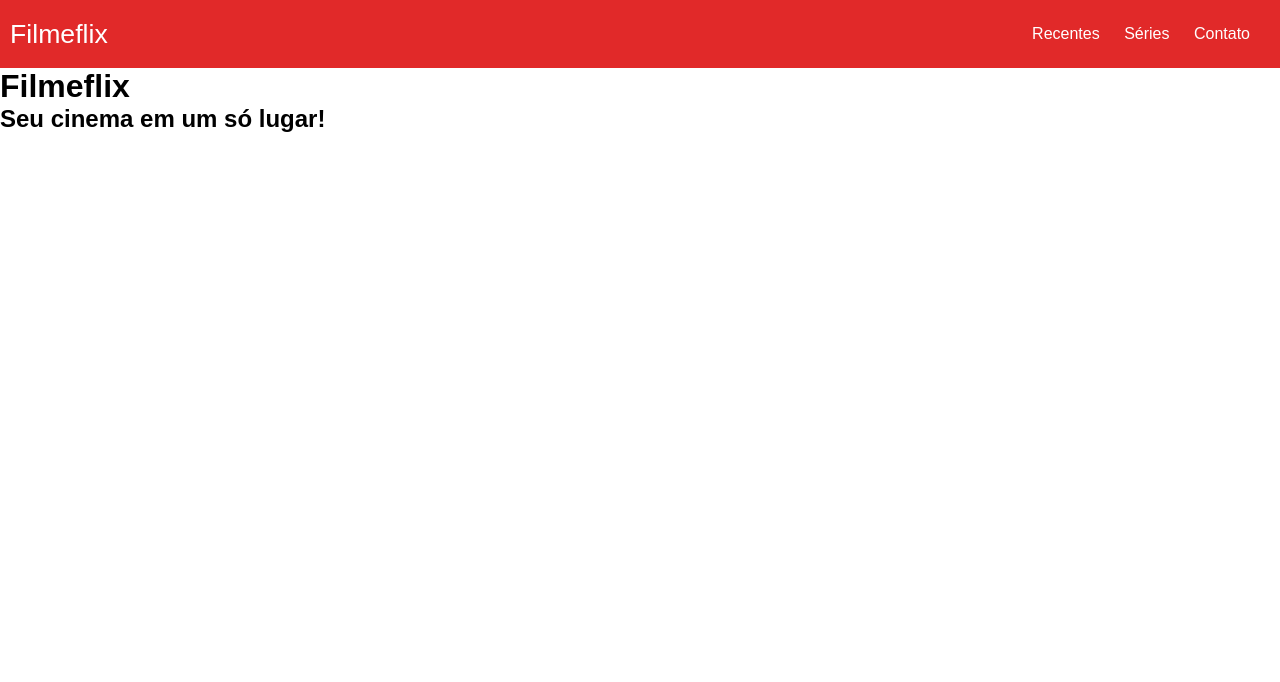
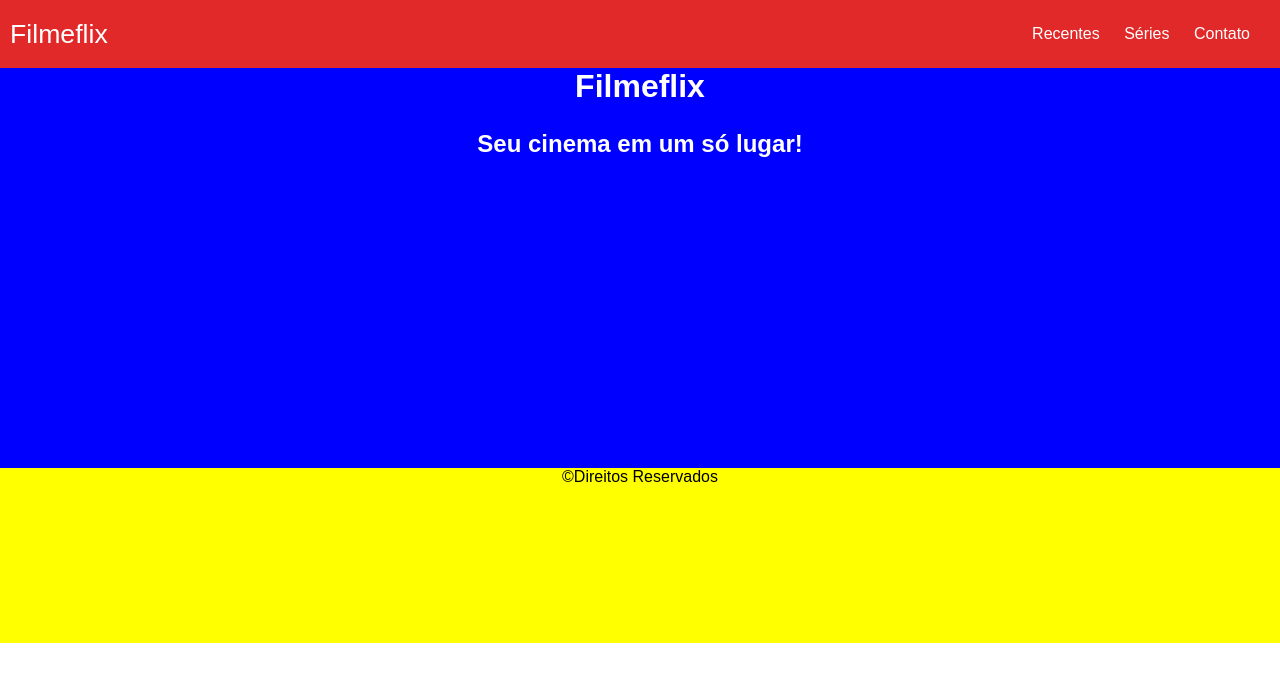
Before and after one commit to alisonmoura/filmeflix, a plain HTML site: page index.html in a window 1280 px wide. Drawn offline with Linux system fonts and the light colour scheme.

Commit message:
segundo commit

```diff
--- a/css/style.css
+++ b/css/style.css
@@ -18,3 +18,31 @@
     color: white;
     margin-right: 20px;
 }
+
+.navbar a:hover{
+    color:blue;
+    height:68px;
+}
+
+.main{
+    width:100%;
+    height:400px;
+    background-color:blue;
+    text-align:center;
+    color:white;
+}
+
+.main h2{
+    margin-top:25px;
+}
+
+footer{
+    width:100%;
+    height:175px;
+    background-color:yellow;
+}
+
+footer span{
+    display:block;
+    text-align:center;
+}
--- a/index.html
+++ b/index.html
@@ -20,9 +20,12 @@
             </div>
         </nav>
     </header>
-
-    <h1>Filmeflix</h1>
-    <h2>Seu cinema em um só lugar!</h2>
-
+    <main class="main">
+        <h1>Filmeflix</h1>
+        <h2>Seu cinema em um só lugar!</h2>
+    </main>
+    <footer>
+        <span>&copy;Direitos Reservados</span>
+    </footer>
 </body>
 </html>
```
